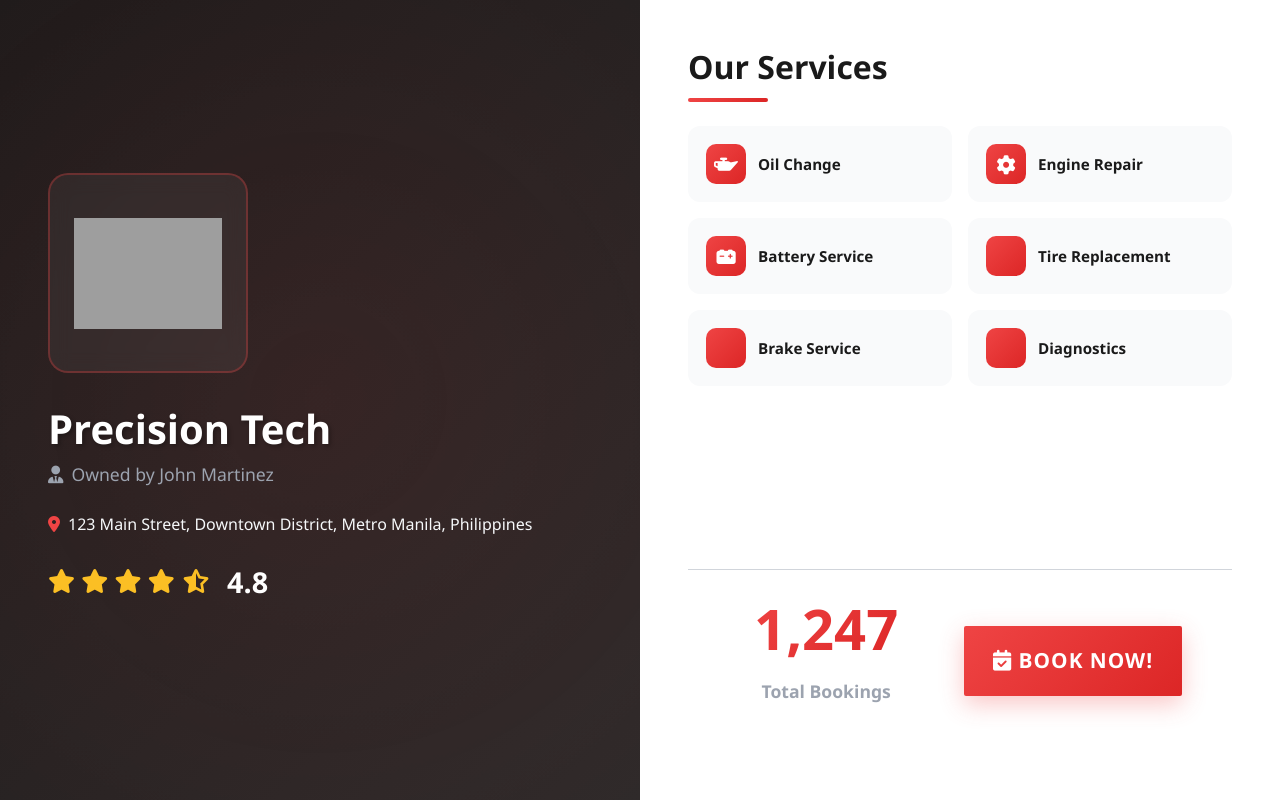
After one commit to JAPEE45/MotoCare, a PHP site: page /html/shop-infos.html in a window 1280 px wide. The commit adds this page. Run offline with PHP 8.4, Linux system fonts and the light colour scheme; grey boxes are pictures that could not be loaded.

Commit message:
shop-infos added (js, css, and html)

```diff
--- /dev/null
+++ b/assets/scripts/shop-infos.js
@@ -0,0 +1,41 @@
+// Counter Animation
+const targetBookings = 1247; // Total number of bookings
+const counterElement = document.getElementById("bookingCounter");
+let currentCount = 0;
+const duration = 2000; // 2 seconds
+const increment = Math.ceil(targetBookings / (duration / 16)); // 60fps
+
+function animateCounter() {
+  if (currentCount < targetBookings) {
+    currentCount += increment;
+    if (currentCount > targetBookings) {
+      currentCount = targetBookings;
+    }
+    counterElement.textContent = currentCount.toLocaleString();
+    requestAnimationFrame(animateCounter);
+  }
+}
+
+// Start counter animation when page loads
+window.addEventListener("load", () => {
+  setTimeout(animateCounter, 300);
+});
+
+// Book Now Handler
+function handleBooking() {
+
+}
+
+// Add subtle parallax effect on mouse move
+document.addEventListener("mousemove", (e) => {
+  const leftSection = document.querySelector(".left-section::before");
+  const mouseX = e.clientX / window.innerWidth;
+  const mouseY = e.clientY / window.innerHeight;
+
+  document
+    .querySelector(".left-section")
+    .style.setProperty("--mouse-x", mouseX);
+  document
+    .querySelector(".left-section")
+    .style.setProperty("--mouse-y", mouseY);
+});
--- a/assets/styles/owner-dashboard.css
+++ b/assets/styles/owner-dashboard.css
@@ -1,13 +1,13 @@
 @import url('./variables.css');
 
 body {
-  background-color: var(--darker-bg);
+  background-color: var(--primary-background);
   color: var(--text-light);
   font-family: "Segoe UI", Tahoma, Geneva, Verdana, sans-serif;
 }
 
 .gradient-text {
-  background: linear-gradient(1deg, var(--text-light), var(--red-primary));
+  background: linear-gradient(1deg, var(--primary-text), var(--red-primary));
   -webkit-background-clip: text;
   -webkit-text-fill-color: transparent;
   background-clip: text;
@@ -91,7 +91,7 @@ body {
 }
 
 .chart-title {
-  color: var(--text-light);
+  color: white;
   font-size: 1.2rem;
   font-weight: 600;
   margin-bottom: 1rem;
--- /dev/null
+++ b/assets/styles/shop-infos.css
@@ -0,0 +1,345 @@
+@import url('./variables.css');
+
+* {
+  margin: 0;
+  padding: 0;
+  box-sizing: border-box;
+}
+
+body {
+  font-family: "Segoe UI", Tahoma, Geneva, Verdana, sans-serif;
+  height: 100vh;
+  overflow: hidden;
+  background: linear-gradient(
+    135deg,
+    var(--lightgray2) 0%,
+    var(--lightgray3) 100%
+  );
+}
+
+.container-fluid {
+  height: 100vh;
+  padding: 0;
+}
+
+.main-content {
+  height: 100vh;
+  display: flex;
+  align-items: center;
+  /* padding: 2rem; */
+}
+
+.shop-card {
+  background: var(--primary-background);
+  /* border-radius: 24px; */
+  box-shadow: 0 20px 60px rgba(0, 0, 0, 0.1);
+  overflow: auto;
+  width: 100%;
+  max-width: 1400px;
+  margin: 0 auto;
+  display: grid;
+  grid-template-columns: 1fr 1fr;
+  /* height: 85vh; */
+}
+
+.left-section {
+  background: linear-gradient(
+    135deg,
+    var(--dark-secondary) 0%,
+    var(--dark-tertiary) 100%
+  );
+  padding: 3rem;
+  display: flex;
+  flex-direction: column;
+  justify-content: center;
+  position: relative;
+  overflow: hidden;
+}
+
+.left-section::before {
+  content: "";
+  position: absolute;
+  top: -50%;
+  right: -50%;
+  width: 200%;
+  height: 200%;
+  background: radial-gradient(
+    circle,
+    rgba(239, 68, 68, 0.1) 0%,
+    transparent 70%
+  );
+  animation: pulse 8s ease-in-out infinite;
+}
+
+@keyframes pulse {
+  0%,
+  100% {
+    transform: scale(1);
+  }
+  50% {
+    transform: scale(1.1);
+  }
+}
+
+.shop-logo-container {
+  position: relative;
+  z-index: 2;
+  /* text-align: center; */
+  margin-bottom: 2rem;
+}
+
+.shop-logo {
+  width: 200px;
+  height: 200px;
+  object-fit: contain;
+  border-radius: 20px;
+  background: rgba(255, 255, 255, 0.05);
+  padding: 1.5rem;
+  backdrop-filter: blur(10px);
+  border: 2px solid rgba(239, 68, 68, 0.3);
+  transition: transform 0.3s ease;
+}
+
+.shop-logo:hover {
+  transform: scale(1.05);
+}
+
+.shop-info {
+  position: relative;
+  z-index: 2;
+  color: var(--text-lightgray);
+}
+
+.shop-name {
+  font-size: 2.5rem;
+  font-weight: 700;
+  color: var(--primary-background);
+  margin-bottom: 0.5rem;
+  text-shadow: 2px 2px 4px rgba(0, 0, 0, 0.3);
+}
+
+.owner-name {
+  font-size: 1.1rem;
+  color: var(--text-gray);
+  margin-bottom: 1.5rem;
+  display: flex;
+  align-items: center;
+  gap: 0.5rem;
+}
+
+.location {
+  font-size: 1rem;
+  color: var(--text-lightgray);
+  display: flex;
+  align-items: center;
+  gap: 0.5rem;
+  margin-bottom: 1.5rem;
+}
+
+.location i {
+  color: var(--red-primary);
+}
+
+.rating-section {
+  display: flex;
+  align-items: center;
+  gap: 1rem;
+  margin-bottom: 1.5rem;
+}
+
+.stars {
+  color: #fbbf24;
+  font-size: 1.5rem;
+}
+
+.rating-number {
+  font-size: 1.8rem;
+  font-weight: 700;
+  color: var(--primary-background);
+}
+
+.right-section {
+  padding: 3rem;
+  display: flex;
+  flex-direction: column;
+  justify-content: space-between;
+  overflow-y: auto;
+  height: 100vh;
+}
+
+.right-container-2 {
+  border-top: 1px solid var(--lightgray4);
+  display: flex;
+  justify-content: space-evenly;
+  align-items: center;
+}
+
+.services-header {
+  font-size: 2rem;
+  font-weight: 700;
+  color: var(--dark-secondary);
+  margin-bottom: 1.5rem;
+  position: relative;
+  padding-bottom: 1rem;
+}
+
+.services-header::after {
+  content: "";
+  position: absolute;
+  bottom: 0;
+  left: 0;
+  width: 80px;
+  height: 4px;
+  background: linear-gradient(90deg, var(--red-primary), var(--red-secondary));
+  border-radius: 2px;
+}
+
+.services-list {
+  display: grid;
+  grid-template-columns: repeat(2, 1fr);
+  gap: 1rem;
+  margin-bottom: 2rem;
+}
+
+.service-item {
+  background: var(--lightgray2);
+  padding: 1rem;
+  border-radius: 12px;
+  display: flex;
+  align-items: center;
+  gap: 0.75rem;
+  transition: all 0.3s ease;
+  border: 2px solid transparent;
+}
+
+.service-item:hover {
+  background: var(--primary-background);
+  border-color: var(--red-primary);
+  transform: translateY(-2px);
+  box-shadow: 0 8px 16px rgba(239, 68, 68, 0.1);
+}
+
+.service-icon {
+  width: 40px;
+  height: 40px;
+  background: linear-gradient(135deg, var(--red-primary), var(--red-secondary));
+  border-radius: 10px;
+  display: flex;
+  align-items: center;
+  justify-content: center;
+  color: white;
+  font-size: 1.2rem;
+}
+
+.service-name {
+  font-weight: 600;
+  color: var(--dark-secondary);
+  font-size: 0.95rem;
+}
+
+.stats-section {
+  /* background: linear-gradient(135deg, var(--lightgray2), var(--lightgray3)); */
+  padding: 1rem;
+  border-radius: 16px;
+  margin-bottom: 2rem;
+}
+
+.bookings-counter {
+  text-align: center;
+}
+
+.counter-number {
+  font-size: 3.5rem;
+  font-weight: 800;
+  background: linear-gradient(135deg, var(--red-primary), var(--red-secondary));
+  -webkit-background-clip: text;
+  -webkit-text-fill-color: transparent;
+  background-clip: text;
+  margin-bottom: 0.5rem;
+}
+
+.counter-label {
+  font-size: 1.1rem;
+  color: var(--text-gray);
+  font-weight: 600;
+}
+
+.book-now-btn {
+  width: 40%;
+  padding: 1.2rem;
+  font-size: 1.3rem;
+  font-weight: 700;
+  color: white;
+  background: linear-gradient(135deg, var(--red-primary), var(--red-secondary));
+  border: none;
+  border-radius: 2px;
+  cursor: pointer;
+  transition: all 0.3s ease;
+  text-transform: uppercase;
+  letter-spacing: 1px;
+  box-shadow: 0 8px 24px rgba(239, 68, 68, 0.3);
+  max-height: max-content;
+}
+
+.book-now-btn:hover {
+  transform: translateY(-3px);
+  box-shadow: 0 12px 32px rgba(239, 68, 68, 0.4);
+}
+
+.book-now-btn:active {
+  transform: translateY(-1px);
+}
+
+@media (max-width: 992px) {
+  body {
+    overflow: auto;
+  }
+  .right-container-2 {
+    display:unset;
+  }
+  .book-now-btn {
+    width: 100%;
+  }
+  .shop-card {
+    grid-template-columns: 1fr;
+    height: auto;
+    overflow-y: auto;
+  }
+
+  .main-content {
+    height: auto;
+    min-height: 100vh;
+    align-items: flex-start;
+  }
+
+  .services-list {
+    grid-template-columns: 1fr;
+  }
+}
+
+@media (max-width: 576px) {
+  .shop-name {
+    font-size: 2rem;
+  }
+
+  .services-header {
+    font-size: 1.5rem;
+  }
+
+  .counter-number {
+    font-size: 2.5rem;
+  }
+}
+
+::-webkit-scrollbar {
+  width: 5px;
+}
+
+::-webkit-scrollbar-track {
+  background: var(--dark-secondary);
+}
+
+::-webkit-scrollbar-thumb {
+  background: var(--red-primary);
+  border-radius: 4px;
+}
--- /dev/null
+++ b/html/shop-infos.html
@@ -0,0 +1,121 @@
+<!DOCTYPE html>
+<html lang="en">
+  <head>
+    <meta charset="UTF-8" />
+    <meta name="viewport" content="width=device-width, initial-scale=1.0" />
+    <title>Precision Tech</title>
+    <link
+      href="https://cdnjs.cloudflare.com/ajax/libs/bootstrap/5.3.2/css/bootstrap.min.css"
+      rel="stylesheet"
+    />
+    <link
+      href="https://cdnjs.cloudflare.com/ajax/libs/font-awesome/6.4.2/css/all.min.css"
+      rel="stylesheet"
+    />
+
+    <link rel="stylesheet" href="../assets/styles/shop-infos.css">
+  </head>
+  <body>
+    <div class="">
+      <div class="main-content">
+        <div class="shop-card">
+          <!-- Left Section -->
+          <div class="left-section">
+            <div class="shop-logo-container">
+              <img
+                src="https://cdn-icons-png.flaticon.com/512/3097/3097099.png"
+                alt="Precision Tech"
+                class="shop-logo"
+              />
+            </div>
+            <div class="shop-info">
+              <h1 class="shop-name">Precision Tech</h1>
+              <div class="owner-name">
+                <i class="fas fa-user-tie"></i>
+                <span>Owned by John Martinez</span>
+              </div>
+              <div class="location">
+                <i class="fas fa-map-marker-alt"></i>
+                <span
+                  >123 Main Street, Downtown District, Metro Manila,
+                  Philippines</span
+                >
+              </div>
+              <div class="rating-section">
+                <div class="stars">
+                  <i class="fas fa-star"></i>
+                  <i class="fas fa-star"></i>
+                  <i class="fas fa-star"></i>
+                  <i class="fas fa-star"></i>
+                  <i class="fas fa-star-half-alt"></i>
+                </div>
+                <span class="rating-number">4.8</span>
+              </div>
+            </div>
+          </div>
+
+          <!-- Right Section -->
+          <div class="right-section">
+            <div class="right-container-1">
+              <h2 class="services-header">Our Services</h2>
+              <div class="services-list">
+                <div class="service-item">
+                  <div class="service-icon">
+                    <i class="fas fa-oil-can"></i>
+                  </div>
+                  <span class="service-name">Oil Change</span>
+                </div>
+                <div class="service-item">
+                  <div class="service-icon">
+                    <i class="fas fa-cog"></i>
+                  </div>
+                  <span class="service-name">Engine Repair</span>
+                </div>
+                <div class="service-item">
+                  <div class="service-icon">
+                    <i class="fas fa-car-battery"></i>
+                  </div>
+                  <span class="service-name">Battery Service</span>
+                </div>
+                <div class="service-item">
+                  <div class="service-icon">
+                    <i class="fas fa-tire"></i>
+                  </div>
+                  <span class="service-name">Tire Replacement</span>
+                </div>
+                <div class="service-item">
+                  <div class="service-icon">
+                    <i class="fas fa-brake"></i>
+                  </div>
+                  <span class="service-name">Brake Service</span>
+                </div>
+                <div class="service-item">
+                  <div class="service-icon">
+                    <i class="fas fa-diagnose"></i>
+                  </div>
+                  <span class="service-name">Diagnostics</span>
+                </div>
+              </div>
+            </div>
+
+            <div class="right-container-2">
+              <div class="stats-section">
+                <div class="bookings-counter">
+                  <div class="counter-number" id="bookingCounter">0</div>
+                  <div class="counter-label">Total Bookings</div>
+                </div>
+              </div>
+
+              <button class="book-now-btn" onclick="handleBooking()">
+                <i class="fas fa-calendar-check"></i> Book Now!
+              </button>
+            </div>
+          </div>
+        </div>
+      </div>
+    </div>
+
+    <script src="https://cdnjs.cloudflare.com/ajax/libs/bootstrap/5.3.2/js/bootstrap.bundle.min.js"></script>
+    <script src="../assets/scripts/shop-infos.js"></script>
+  </body>
+</html>
```
Also changed, not shown: assets/styles/owner-services.css (+5 -4 lines), assets/styles/user-management.css (+5 -3 lines).
